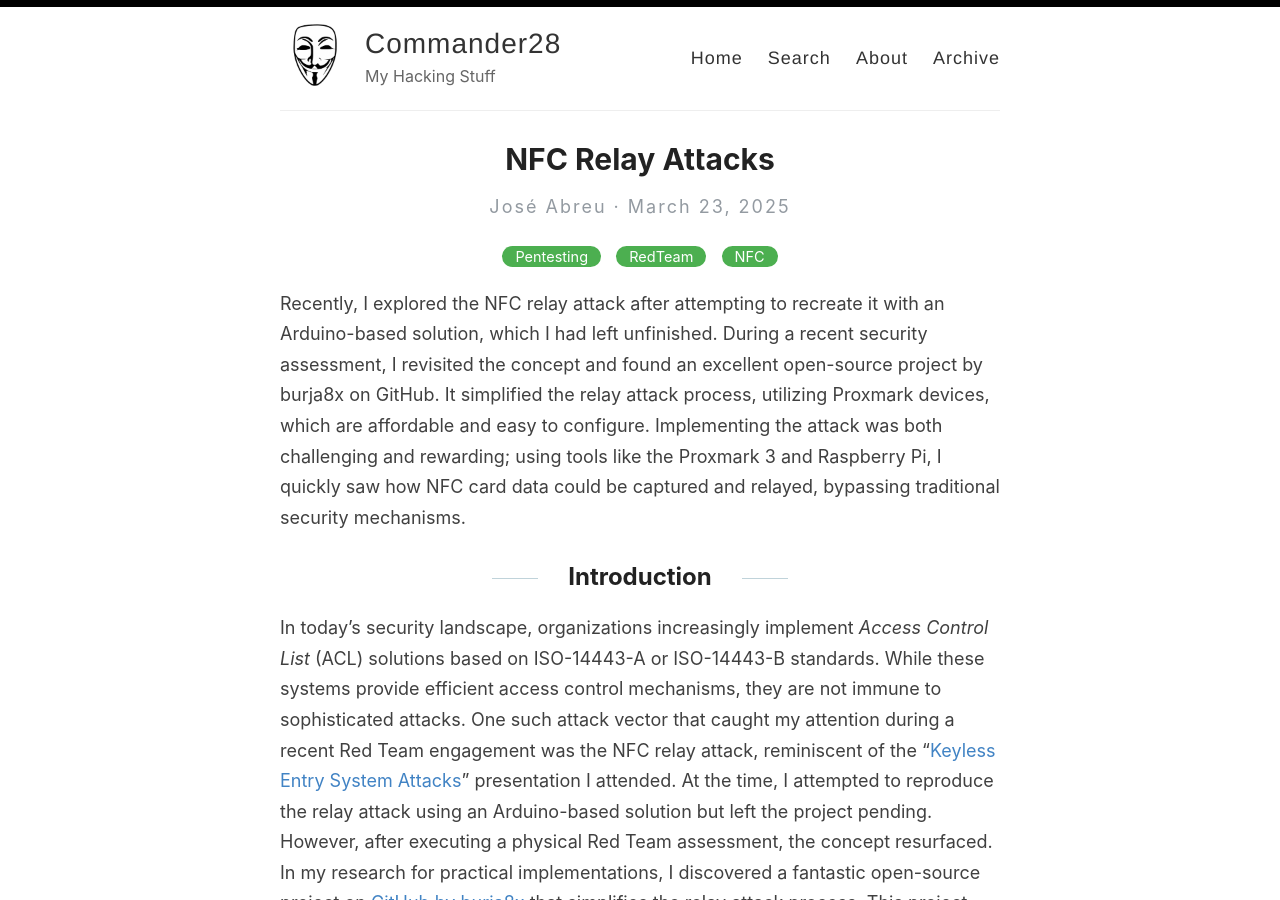
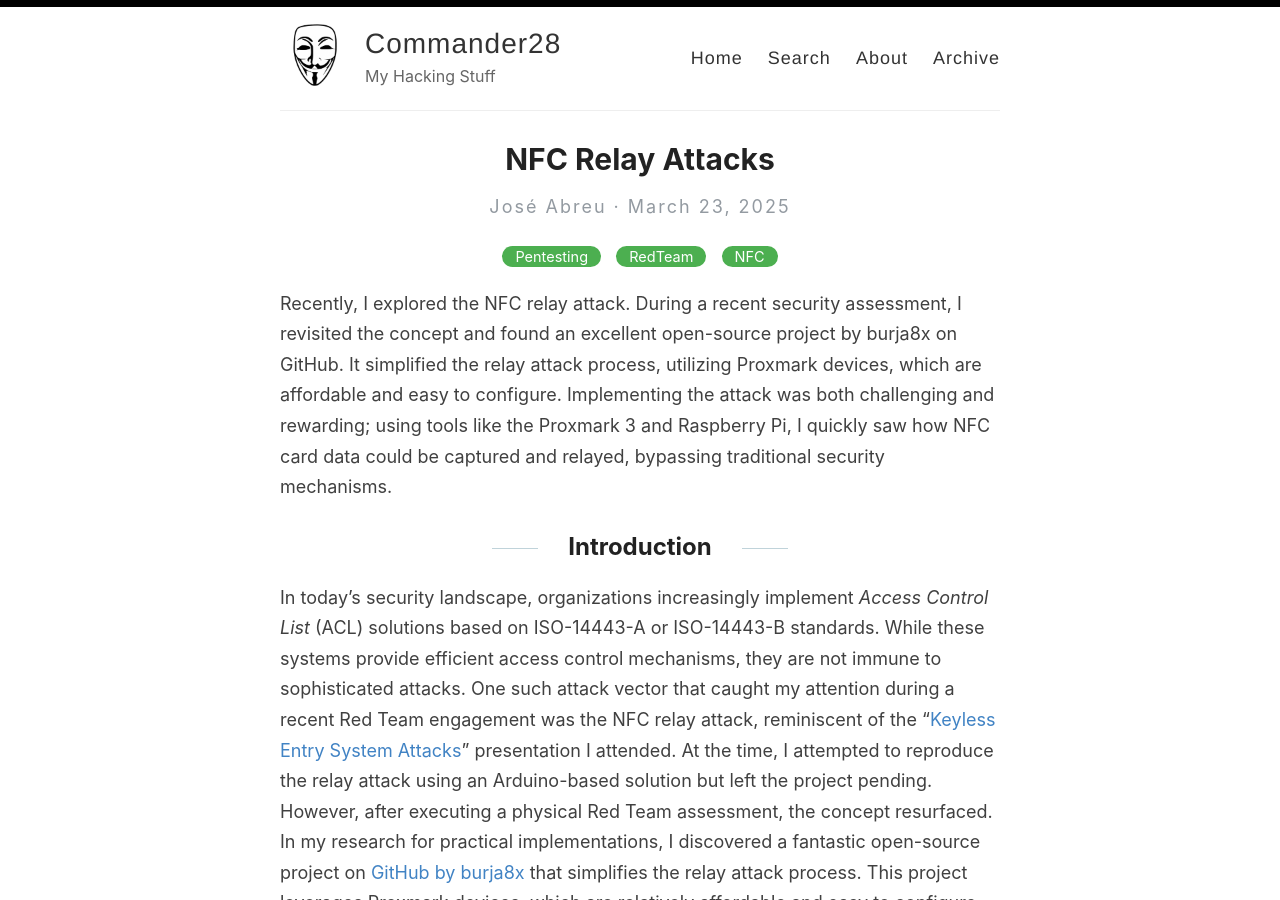
Before and after one commit to JoseAbreu28/JoseAbreu28.github.io, a Jekyll site: the page built from _posts/2025-03-23-NFC-Relay.md, in a window 1280 px wide and 900 px high. Built offline with Jekyll 4.4.1, drawn with Linux system fonts in a browser that asks for light colours.

Commit message:
Update 2025-03-23-NFC-Relay.md

```diff
--- a/_posts/2025-03-23-NFC-Relay.md
+++ b/_posts/2025-03-23-NFC-Relay.md
@@ -5,7 +5,7 @@ categories: [Pentesting,RedTeam , NFC ]
 ---
 
 
-Recently, I explored the NFC relay attack after attempting to recreate it with an Arduino-based solution, which I had left unfinished. During a recent security assessment, I revisited the concept and found an excellent open-source project by burja8x on GitHub. It simplified the relay attack process, utilizing Proxmark devices, which are affordable and easy to configure. Implementing the attack was both challenging and rewarding; using tools like the Proxmark 3 and Raspberry Pi, I quickly saw how NFC card data could be captured and relayed, bypassing traditional security mechanisms.
+Recently, I explored the NFC relay attack. During a recent security assessment, I revisited the concept and found an excellent open-source project by burja8x on GitHub. It simplified the relay attack process, utilizing Proxmark devices, which are affordable and easy to configure. Implementing the attack was both challenging and rewarding; using tools like the Proxmark 3 and Raspberry Pi, I quickly saw how NFC card data could be captured and relayed, bypassing traditional security mechanisms.
 
 
 ## Introduction
```
